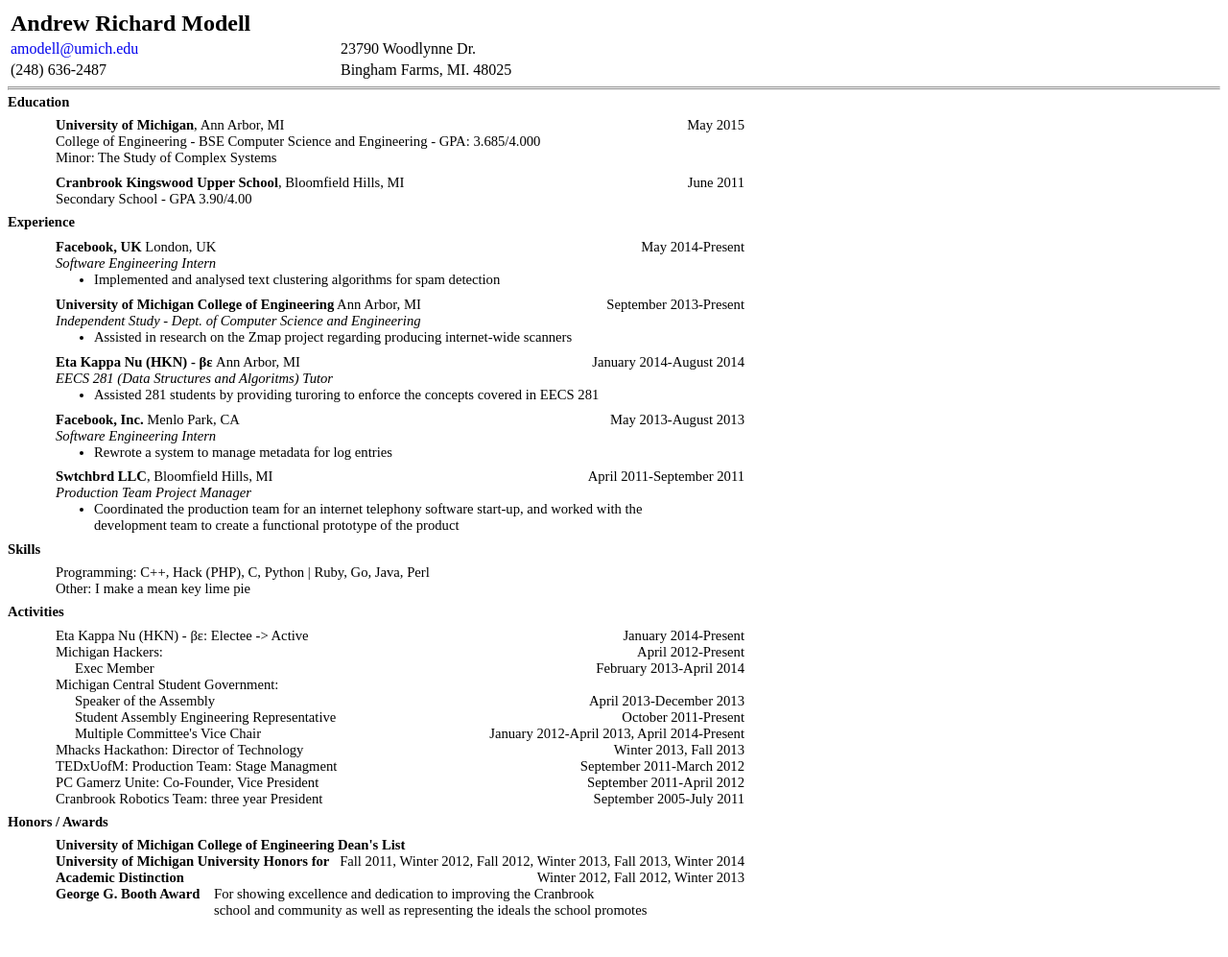
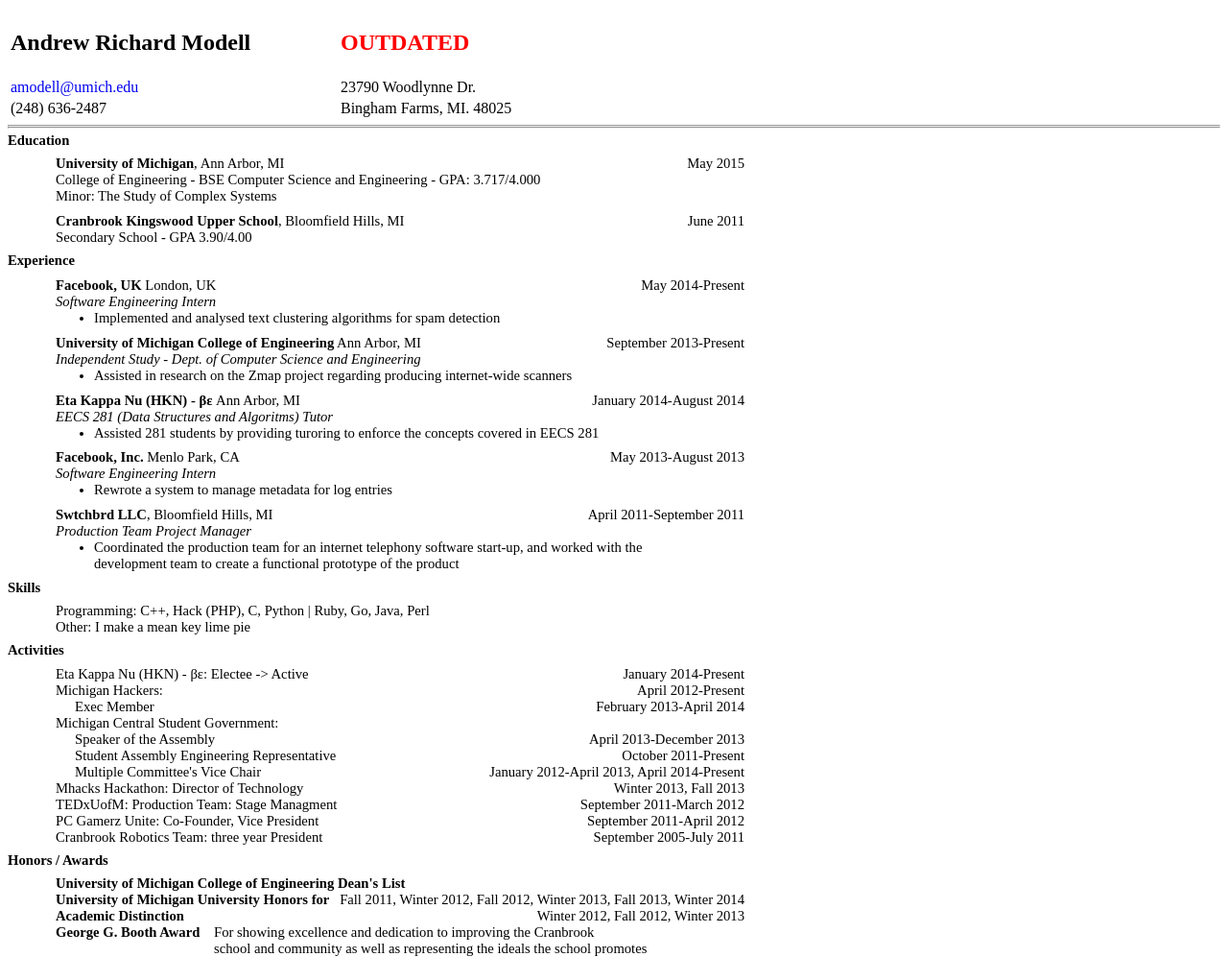
Before and after one commit to amodell/amodell.github.io, a plain HTML site: page resume.html in a window 1280 px wide. Shown: the whole page at 96% size. Before the commit the page ends 957 px from the top, so only its background shows below. Drawn offline with Linux system fonts and the light colour scheme.

Commit message:
added 'outdated' warning

```diff
--- a/resume.html
+++ b/resume.html
@@ -22,6 +22,7 @@
 	    <b>Andrew Richard Modell</b>
 	  </font>
 	</td>
+        <td><h2 style="color:red;">OUTDATED</h2></td>
       </tr>
       <tr>
 	<td><a href="mailto:amodell@umich.edu" style="text-decoration: none" >
@@ -36,7 +37,6 @@
     </table>
     <hr class="top" />
     <hr class="bot" />
-    <!--<p class="idt"><b>Objective:</b> Seeking an internship for summer 2015; this would be between graduation and starting a PhD</p>-->
     <div id="bdy" style="width:768px;">
       <b>Education</b>
       <div name="edu" class="idt">
@@ -44,13 +44,9 @@
 	  <b>University of Michigan</b>, Ann Arbor, MI
 	  <span>May 2015</span>
 	</p>
-	<p>College of Engineering - BSE Computer Science and Engineering - GPA: 3.685/4.000
+	<p>College of Engineering - BSE Computer Science and Engineering - GPA: 3.717/4.000
 	</p>
 	<p>Minor:  The Study of Complex Systems</p>
-
-<!--	<p>Notable Courses Taken - EECS 381: Object Oriented and Advanced Program Design, EECS 482: Operating Systems
-	</p>-->
-
 	<p class="brk">
 	  <b>Cranbrook Kingswood Upper School</b>, Bloomfield Hills, MI
 	  <span>June 2011</span></p>
@@ -58,29 +54,40 @@
       </div>
       <b>Experience</b>
       <div name="exp" class="idt">
-	<!--
+
+        <div class="anExperience" style="display: none;">
 	  <p><b>TekSyndicate.com</b> <span>July 2012 - present</span> </p>
 	  <p><i>Online Content Author</i></p>
 	  <ul><li>
 	      Create and aggregate content related to current technology news<br />
 	  </ul>
-	-->
+        </div>
+
+        <div class="anExperience">
 	  <p class="brk"><b>Facebook, UK</b> London, UK
 	    <span>May 2014-Present</span></p>
 	  <p><i>Software Engineering Intern</i></p>
 	  <ul><li>Implemented and analysed text clustering algorithms for spam detection</ul>
+        </div>
+        <div class="anExperience">
 	  <p class="brk"><b>University of Michigan College of Engineering</b> Ann Arbor, MI
 	    <span>September 2013-Present</span></p>
 	  <p><i>Independent Study - Dept. of Computer Science and Engineering</i></p>
 	  <ul><li>Assisted in research on the Zmap project regarding producing internet-wide scanners</ul>
+        </div>
+        <div class="anExperience">
 	  <p class="brk"><b>Eta Kappa Nu (HKN) - &beta;&epsilon;</b> Ann Arbor, MI
 	    <span>January 2014-August 2014</span></p>
 	  <p><i>EECS 281 (Data Structures and Algoritms) Tutor</i></p>
 	  <ul><li>Assisted 281 students by providing turoring to enforce the concepts covered in EECS 281</ul>
+        </div>
+        <div class="anExperience">
 	  <p class="brk"><b>Facebook, Inc.</b> Menlo Park, CA
 	    <span>May 2013-August 2013</span></p>
 	  <p><i>Software Engineering Intern</i></p>
 	  <ul><li>Rewrote a system to manage metadata for log entries</ul>
+        </div>
+        <div class="anExperience">
 	  <p class="brk"><b>Swtchbrd LLC</b>, Bloomfield Hills, MI
 	    <span>April 2011-September 2011</span></p>
 	  <p><i>Production Team Project Manager</i></p>
@@ -88,7 +95,8 @@
 	      telephony software start-up, and worked with the<br />
 	      development team to create a functional prototype of the product
 	  </ul>
-	<!--
+        </div>
+        <div class="anExperience" style="display: none;">
 	  <p class="brk"><b>Cranbrook Summer Programs</b>, Bloomfield Hills, MI
 	    <span>June-August 2011</span></p>
 	  <p><i>Robotics Camp Skills Instructor</i></p>
@@ -97,6 +105,8 @@
 	      elementary and middle school <br /> aged children on the basics of
 	      Lego programming
 	  </ul>
+        </div>
+        <div class="anExperience" style="display: none;">
 	  <p class="brk">
 	    <b>Progressive Metal Manufacturing Company</b>, Ferndale, MI
 	    <span>May 2011</span></p>
@@ -108,7 +118,7 @@
 	      operations by working closely with managers to observe
 	      full-scale management practices
 	  </ul>
-        -->
+        </div>
       </div>
       <b>Skills</b>
       <div name="cs" class="idt">
@@ -158,5 +168,7 @@
 	    -->
       </div>
     </div>
+    <script src="js/jquery-1.10.2.js"></script>
+    <script src="js/jquery-ui-1.11.4.js"></script>
   </body>
 </html>
```
Lines whose indentation alone changed are shown as unchanged.
